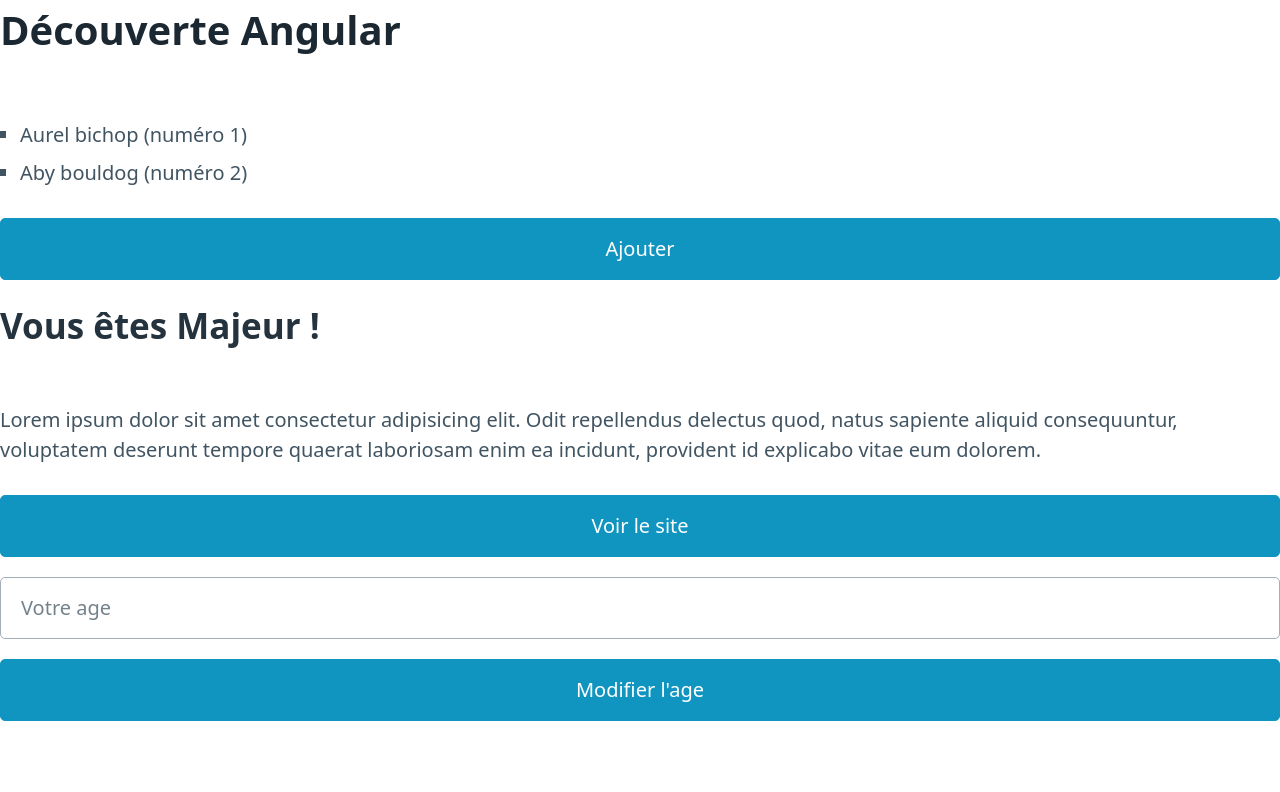
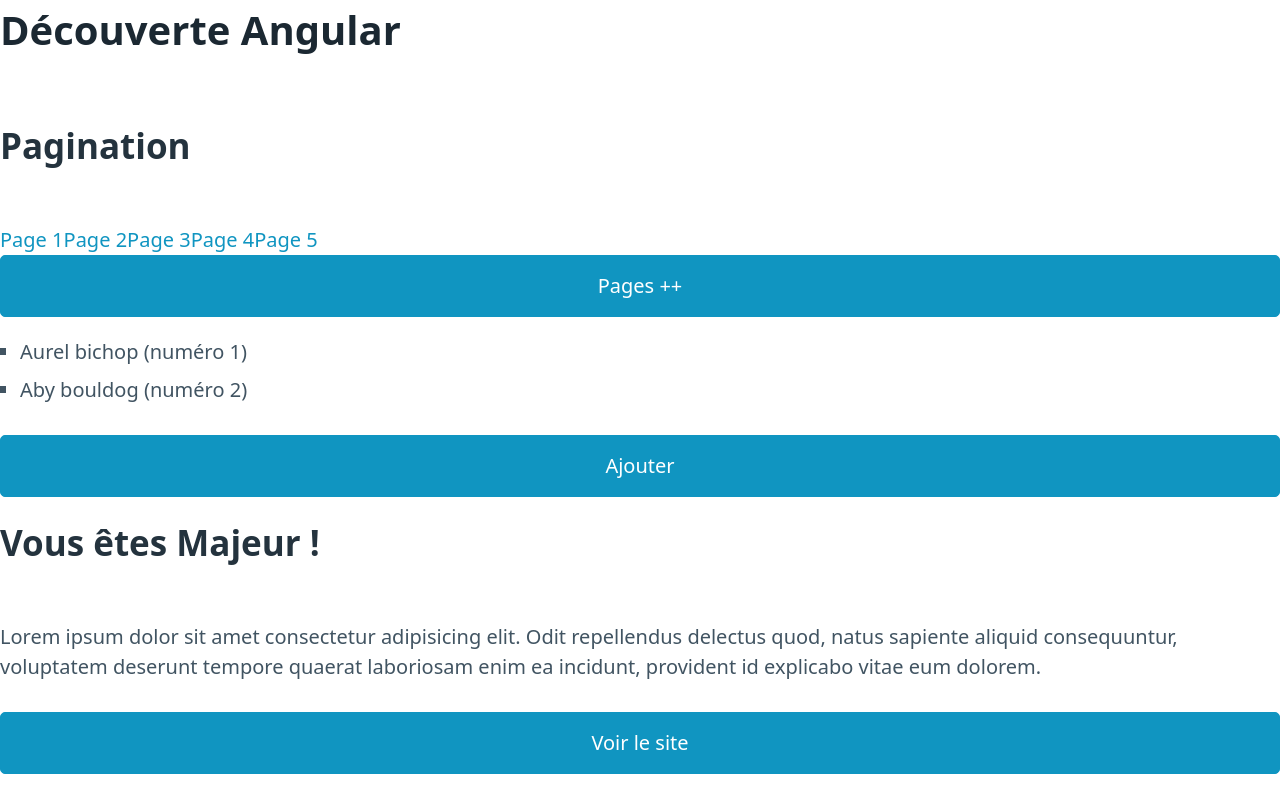
Before and after one commit to AurelBichop/form_angular, an Angular app: page / in a window 1280 px wide. Shown: the top 792 px of the page. Built offline with nearby package versions, Linux system fonts and the light colour scheme.

Commit message:
Exercice ajout de la directive repeat

```diff
--- a/projects/playground/src/app/app.component.ts
+++ b/projects/playground/src/app/app.component.ts
@@ -9,15 +9,21 @@
   selector: 'app-root',
   template: `<h1>Découverte Angular</h1>
 
+    <h2>Pagination</h2>
+
+    <a *repeat="pages; let numero = index" href="#">Page {{ numero }}</a>
+
+    <button (click)="addPages()">Pages ++</button>
+
     <ul>
-      <li *loop="let personne of personnes; let numero = index">
+      <li *ngFor="let personne of personnes; let numero = index">
         {{ personne.prenom }} {{ personne.nom }} (numéro {{ numero + 1 }})
       </li>
     </ul>
 
     <button (click)="addPersonne()">Ajouter</button>
 
-    <div *if="age >= 18; else autre">
+    <div *ngIf="age >= 18; else autre">
       <h2>Vous êtes Majeur !</h2>
       <p>
         Lorem ipsum dolor sit amet consectetur adipisicing elit. Odit
@@ -40,6 +46,8 @@
 export class AppComponent {
   age = 35;
 
+  pages = 5;
+
   personnes = [
     { prenom: 'Aurel', nom: 'bichop' },
     { prenom: 'Aby', nom: 'bouldog' },
@@ -51,4 +59,8 @@
       nom: 'Fontaine',
     });
   }
+
+  addPages() {
+    this.pages += 1;
+  }
 }
--- a/projects/playground/src/app/app.module.ts
+++ b/projects/playground/src/app/app.module.ts
@@ -15,6 +15,7 @@
 import { CardComponent } from './components/card.component';
 import { IfDirective } from './directives-structurelles/if.directive';
 import { LoopDirective } from './directives-structurelles/loop.directive';
+import { RepeatDirective } from './directives-structurelles/repeat.directive';
 
 @NgModule({
   declarations: [
@@ -31,6 +32,7 @@
     CardComponent,
     IfDirective,
     LoopDirective,
+    RepeatDirective,
   ],
   imports: [BrowserModule, FormsModule],
   providers: [],
--- /dev/null
+++ b/projects/playground/src/app/directives-structurelles/repeat.directive.ts
@@ -0,0 +1,21 @@
+import { Directive, Input, TemplateRef, ViewContainerRef } from '@angular/core';
+
+@Directive({
+  selector: '[repeat]',
+})
+export class RepeatDirective {
+  @Input('repeat')
+  repeat: number = 0;
+
+  constructor(
+    private templateRef: TemplateRef<any>,
+    private containerRef: ViewContainerRef
+  ) {}
+
+  ngOnChanges() {
+    this.containerRef.clear();
+    for (let i = 1; i <= this.repeat; i++) {
+      this.containerRef.createEmbeddedView(this.templateRef, { index: i });
+    }
+  }
+}
```
